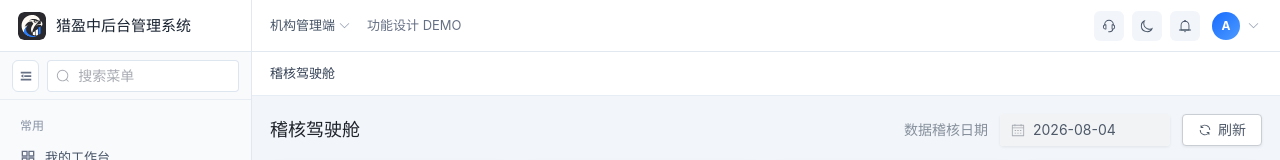
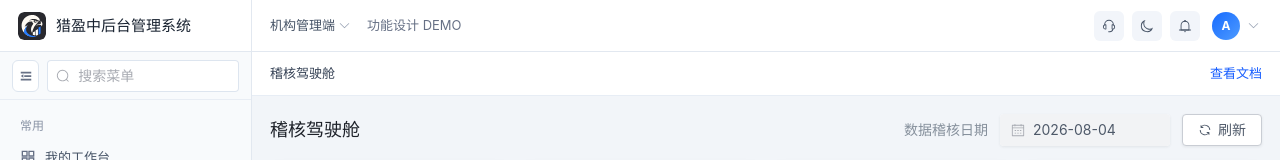
Before and after one commit to cain7760/faucon-trade-option-prototype, a Vue app: page /audit-phase1/dashboard in a window 1280 px wide. Shown: the top 160 px of the page. Built offline with nearby package versions, Linux system fonts and the light colour scheme.

Commit message:
feat: add view-document link to breadcrumb bar

```diff
--- a/src/modules/system-shell/SystemLayout.vue
+++ b/src/modules/system-shell/SystemLayout.vue
@@ -18,6 +18,14 @@
             <el-breadcrumb-item v-if="route.meta?.detail">问题中心</el-breadcrumb-item>
             <el-breadcrumb-item>{{ currentTitle }}</el-breadcrumb-item>
           </el-breadcrumb>
+          <a
+            class="enterprise-workspace__doc-link"
+            href="https://my.feishu.cn/wiki/WPNdwvozQii4TtkdlNBcAJ6anef?from=from_copylink"
+            target="_blank"
+            rel="noopener noreferrer"
+          >
+            查看文档
+          </a>
         </div>
 
         <el-main class="layout-content">
@@ -110,6 +118,18 @@ function handleLogout() {
   font-weight: 600;
 }
 
+.enterprise-workspace__doc-link {
+  margin-left: auto;
+  color: #165dff;
+  font-size: 13px;
+  font-weight: 500;
+  text-decoration: none;
+}
+
+.enterprise-workspace__doc-link:hover {
+  text-decoration: underline;
+}
+
 .layout-content {
   min-height: 0;
   padding: 18px;
```
